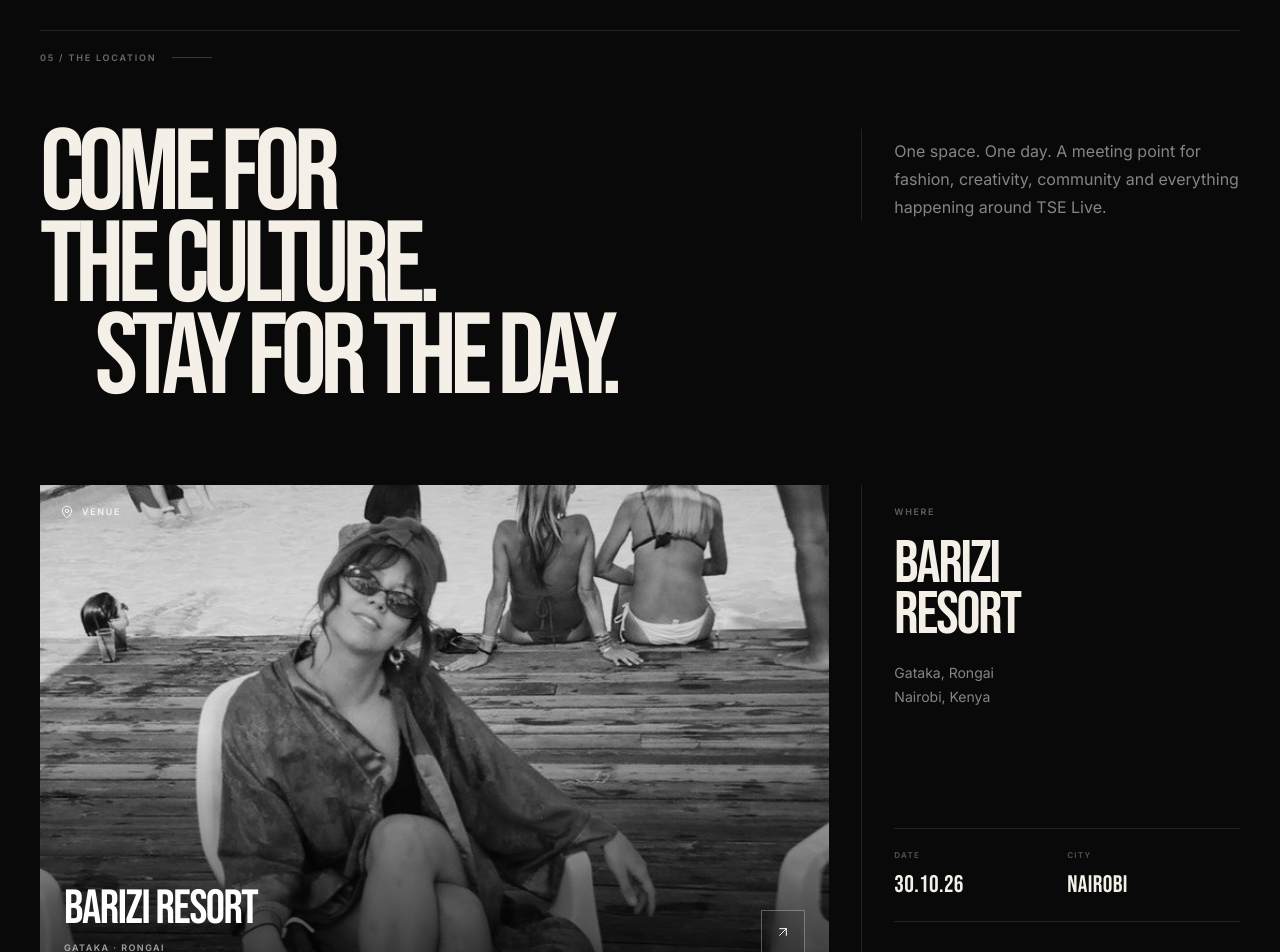
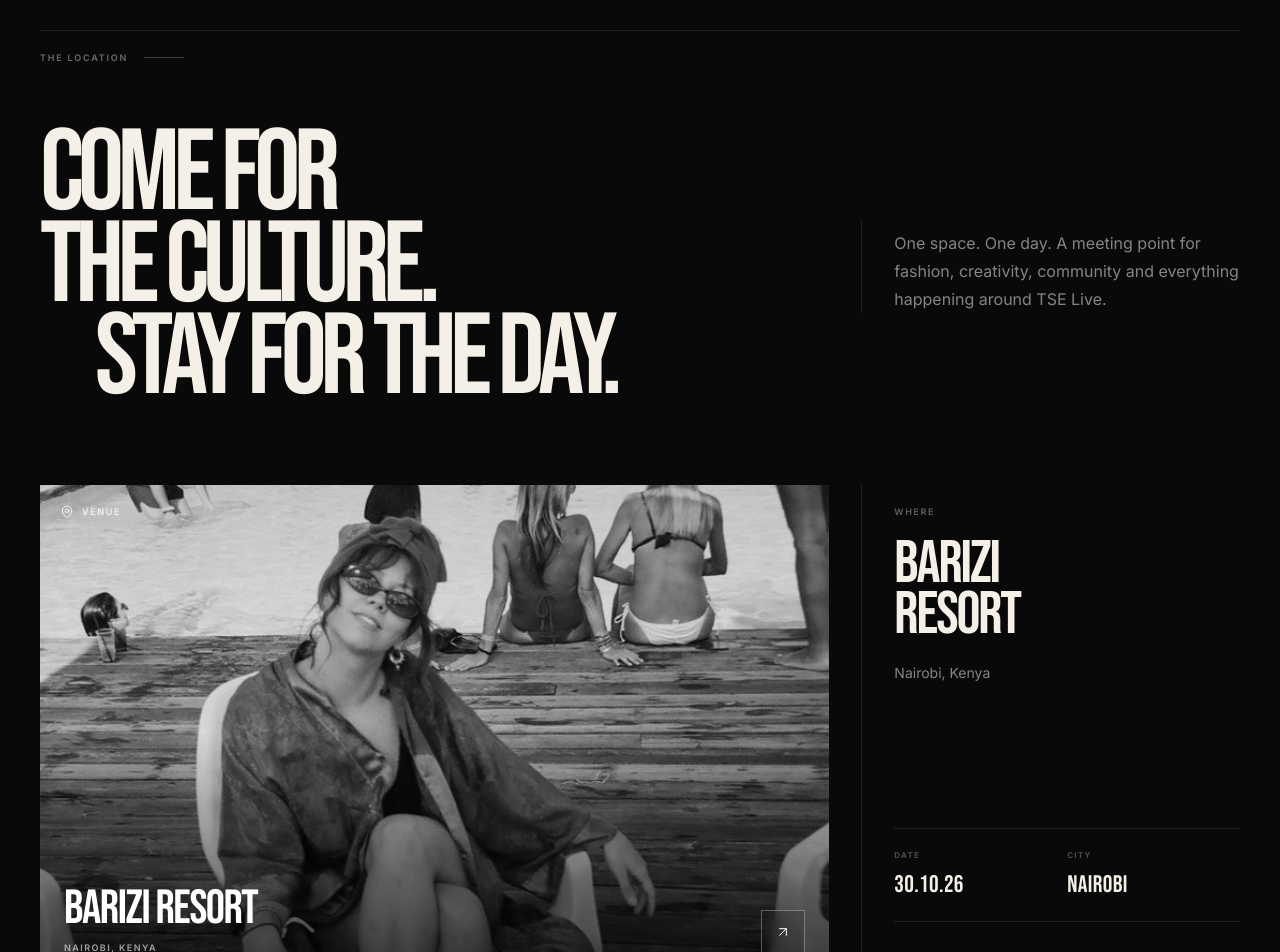
Before and after one commit to mercymuimi/tse-live, a Next.js app: page / in a window 1280 px wide. Shown: the part 8740-9692 px from the top of the page. Built offline with nearby package versions, Linux system fonts and the light colour scheme.

Commit message:
home location update

```diff
--- a/src/components/home/Location.tsx
+++ b/src/components/home/Location.tsx
@@ -12,14 +12,14 @@ export default function Location() {
         {/* TOP META */}
         <div className="flex items-center gap-4 border-t border-white/10 pt-5">
           <span className="text-[9px] font-semibold uppercase tracking-[0.2em] text-white/40">
-            05 / The Location
+            The Location
           </span>
 
           <span className="h-px w-10 bg-white/20" />
         </div>
 
         {/* HEADER */}
-        <div className="mt-16 grid gap-8 lg:grid-cols-12 lg:items-start">
+        <div className="mt-16 grid gap-8 lg:grid-cols-12 lg:items-center">
           <div className="lg:col-span-7">
             <h2 className="font-display text-[clamp(4rem,9vw,9rem)] uppercase leading-[0.8] tracking-[-0.055em]">
               Come for
@@ -53,7 +53,7 @@ export default function Location() {
           >
             <Image
               src="/images/venue1.jpg"
-              alt="Barizi Resort, Gataka — venue for TSE Live"
+              alt="Barizi Resort — venue for TSE Live"
               fill
               priority={false}
               className="object-cover grayscale transition-all duration-1000 ease-out group-hover:scale-[1.04] group-hover:grayscale-0"
@@ -83,7 +83,7 @@ export default function Location() {
               </p>
 
               <p className="mt-2 text-[9px] font-semibold uppercase tracking-[0.16em] text-white/60">
-                Gataka · Rongai
+                Nairobi, Kenya
               </p>
             </div>
 
@@ -125,8 +125,6 @@ export default function Location() {
               </h3>
 
               <p className="mt-5 max-w-sm text-sm leading-6 text-white/50">
-                Gataka, Rongai
-                <br />
                 Nairobi, Kenya
               </p>
             </div>
```
